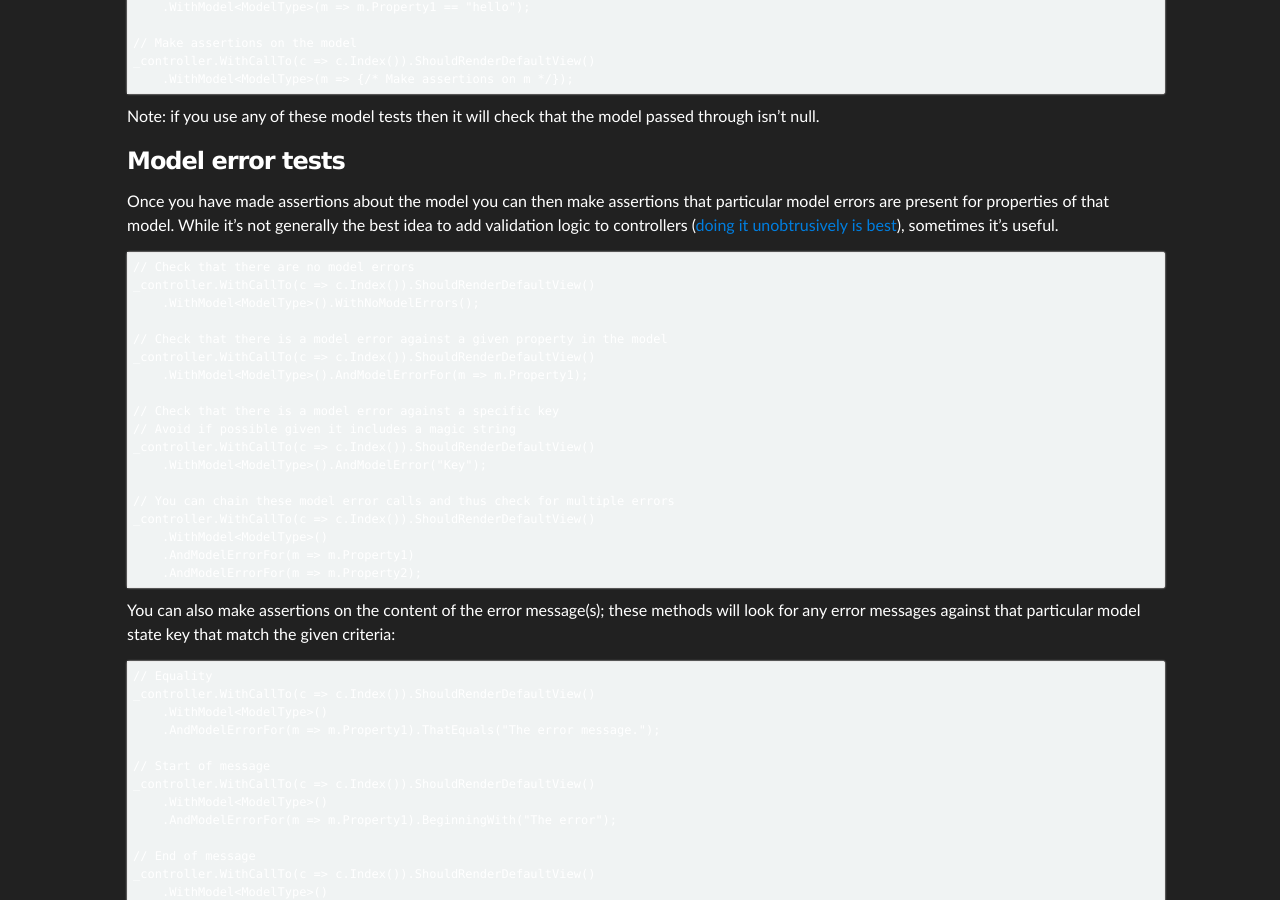
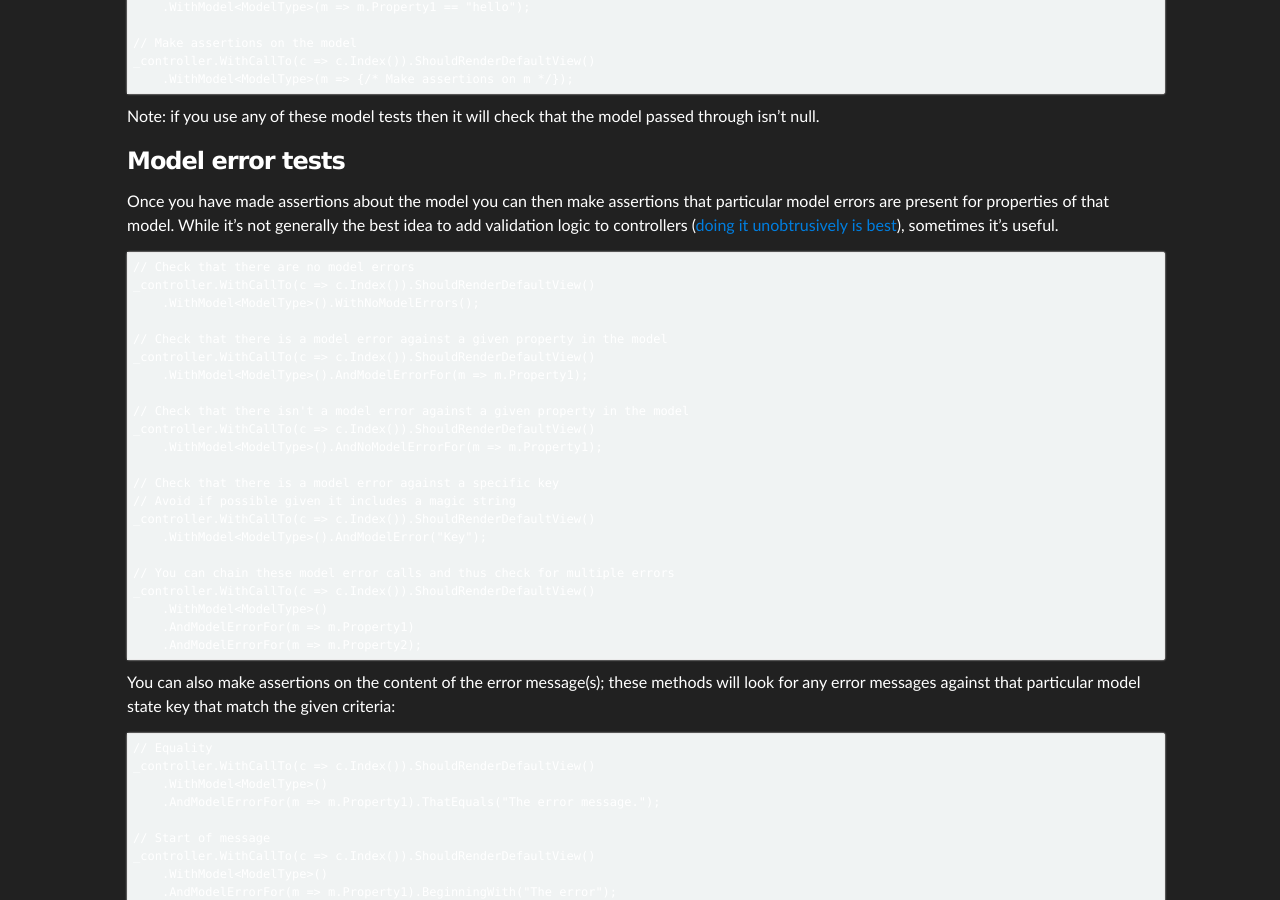
Before and after one commit to TestStack/teststack.github.com, a Jekyll site: the page built from pages/fluentmvctesting.md, in a window 1280 px wide and 900 px high, scrolled down 4811 px. Built offline with Jekyll 4.4.1, drawn with Linux system fonts in a browser that asks for light colours; nearby versions of some CDN libraries.

Commit message:
Added new method to fluent mvc testing documentation

```diff
--- a/pages/fluentmvctesting.md
+++ b/pages/fluentmvctesting.md
@@ -231,6 +231,10 @@ Once you have made assertions about the model you can then make assertions that
     _controller.WithCallTo(c => c.Index()).ShouldRenderDefaultView()
         .WithModel<ModelType>().AndModelErrorFor(m => m.Property1);
 
+    // Check that there isn't a model error against a given property in the model
+    _controller.WithCallTo(c => c.Index()).ShouldRenderDefaultView()
+        .WithModel<ModelType>().AndNoModelErrorFor(m => m.Property1);
+
     // Check that there is a model error against a specific key
     // Avoid if possible given it includes a magic string
     _controller.WithCallTo(c => c.Index()).ShouldRenderDefaultView()
```
